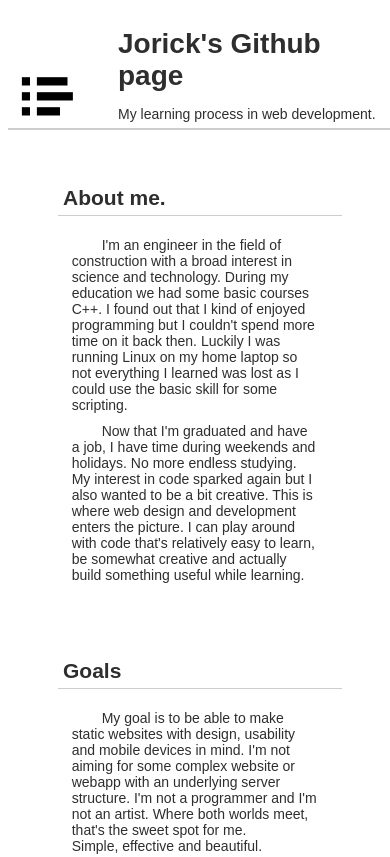
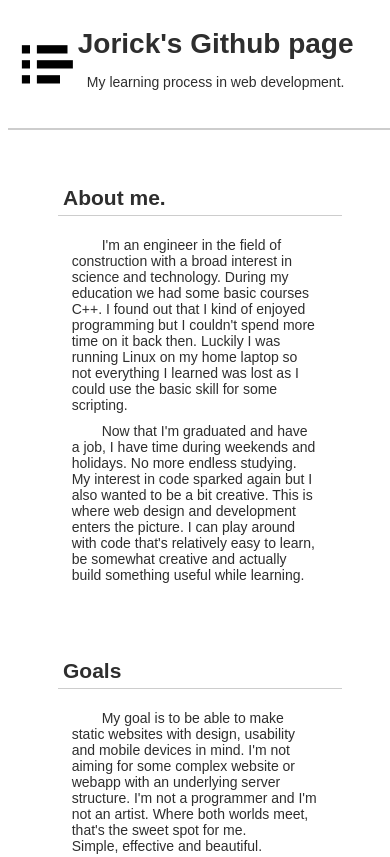
Before and after one commit to Jorick/Jorick.github.io, a plain HTML site: page index.html in a window 390 px wide. Shown: the top 857 px of the page. Drawn offline with nearby package versions, Linux system fonts and the light colour scheme.

Commit message:
20140126:2

```diff
--- a/styles.css
+++ b/styles.css
@@ -140,7 +140,7 @@ aside {
         width:100%;
     }
 }
-@media all and (max-width: 640px) {
+@media only screen and (max-width: 720px) {
     aside {
         display:none;
     }
@@ -148,13 +148,11 @@ aside {
         width:95%;
     }
     header h1 {
-        text-align:left;
+        text-align:center;
         font-size:2em;
-        margin-left:80px;
     }
     header p {
-        text-align:left;
-        margin-left:80px;
+        text-align:center;
     }
     #nav {
         position:relative;
@@ -199,7 +197,7 @@ aside {
         font-size:12px;
     }
 }
-@media handheld {
+@media only screen and (min-device-width : 320px) and (max-device-width : 480px) {
     aside {
         display:none;
     }
@@ -207,11 +205,11 @@ aside {
         width:95%;
     }
     header h1 {
-        text-align:left;
+        text-align:center;
         font-size:2em;
     }
     header p {
-        text-align:left;
+        text-align:center;
     }
     #nav {
         position:relative;
```
